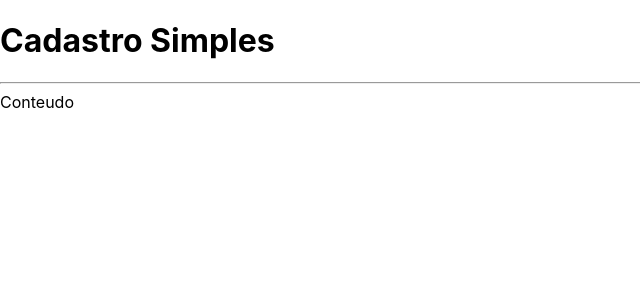
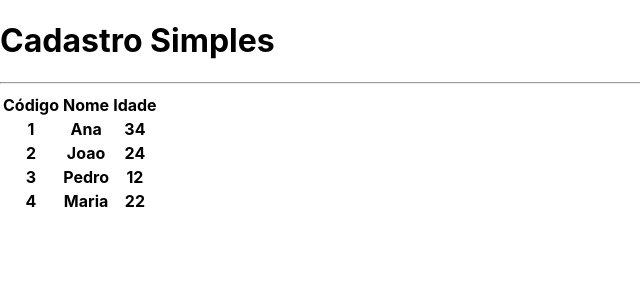
Before and after one commit to JoaoJacques13/next-cadastro-simples, a Next.js app: page / in a window 1280 px wide. Shown: the top 300 px of the page, without its empty margins (0-640 px from the left). Built offline with nearby package versions, Linux system fonts and the light colour scheme.

Commit message:
Componente Tabela

```diff
--- /dev/null
+++ b/src/components/Tabela.tsx
@@ -0,0 +1,37 @@
+import Cliente from '../core/Cliente';
+
+interface TabelaProps {
+  clientes: Cliente[]
+}
+
+export default function Tabela(props: TabelaProps) {
+
+  function renderizarCabecalho(){
+    return(
+      <tr>
+        <th>Código</th>
+        <th>Nome</th>
+        <th>Idade</th>
+      </tr>
+    )
+  }
+
+  function renderizarDados() {
+    return props.clientes?.map((cliente, i) => {
+      return(
+        <tr key={cliente.id}>
+          <th>{cliente.id}</th>
+          <th>{cliente.nome}</th>
+          <th>{cliente.idade}</th>
+      </tr>
+      )
+    })
+  }
+
+  return(
+    <table>
+      <thead>{renderizarCabecalho()}</thead>
+      <tbody>{renderizarDados()}</tbody>
+    </table>
+  )
+}
--- a/src/pages/index.tsx
+++ b/src/pages/index.tsx
@@ -1,7 +1,16 @@
 import type { NextPage } from 'next'
 import Layout from '../components/Layout'
+import Tabela from '../components/Tabela'
+import Cliente from '../core/Cliente'
 
 const Home: NextPage = () => {
+
+  const clientes = [
+    new Cliente('Ana', 34, '1'),
+    new Cliente('Joao', 24, '2'),
+    new Cliente('Pedro', 12, '3'),
+    new Cliente('Maria', 22, '4'),
+  ]
   return (
     <div className={`
       flex justify-center items-center h-screen
@@ -9,7 +18,7 @@ const Home: NextPage = () => {
       text-white
     `}>
       <Layout titulo="Cadastro Simples">
-        <span>Conteudo</span>
+        <Tabela clientes={clientes}></Tabela>
       </Layout>
     </div>
   )
```
